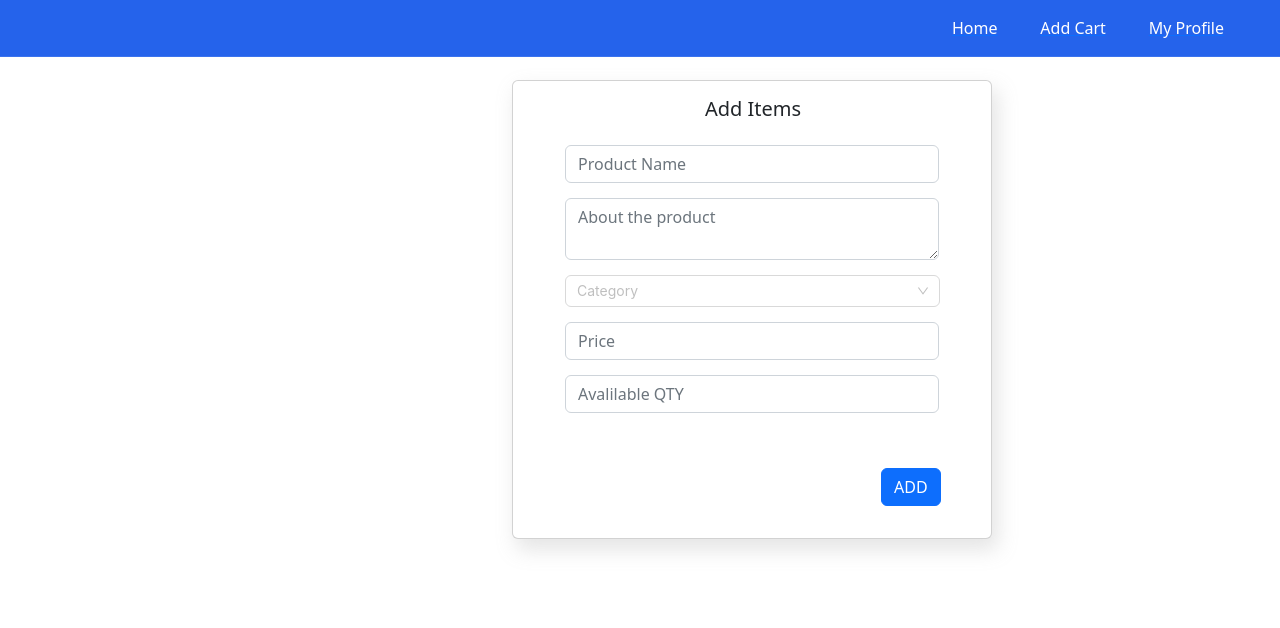
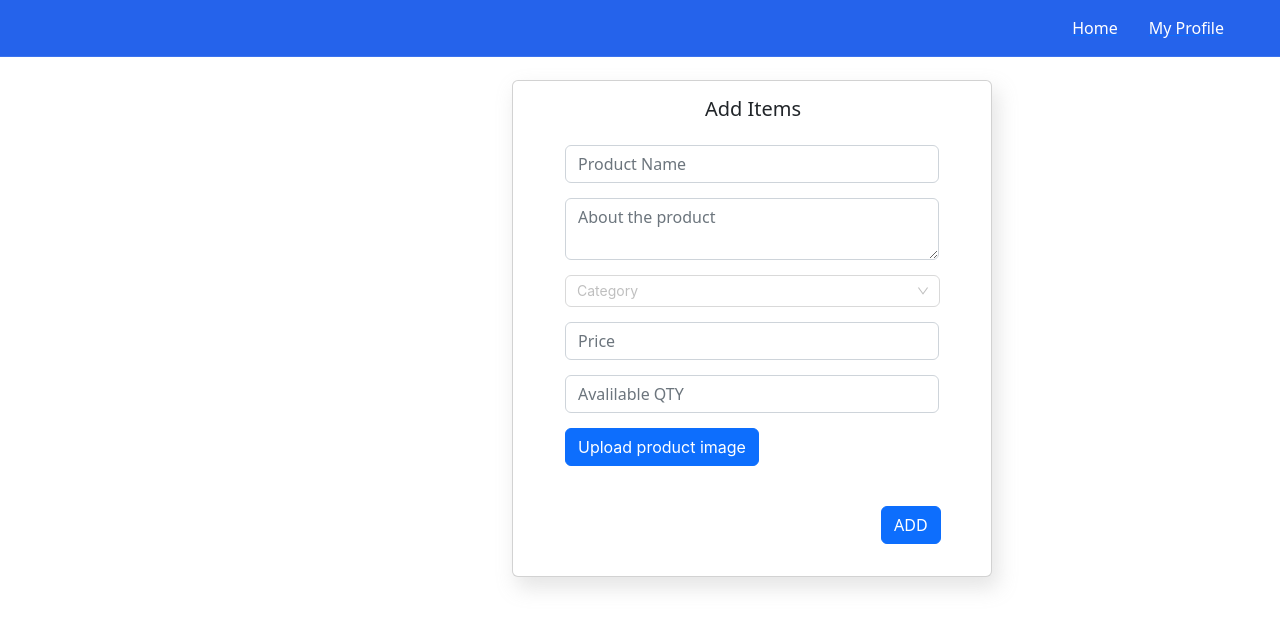
Before and after one commit to ShavidiniEkanayake/Sushi_Online_Marketplace, a React (Create React App) app in the folder sushi_/: page /vendor/addProduct in a window 1280 px wide. Shown: the top 628 px of the page. Built offline with nearby package versions, Linux system fonts and the light colour scheme.

Commit message:
Completed home page

```diff
--- a/sushi_/src/components/common/header.js
+++ b/sushi_/src/components/common/header.js
@@ -19,19 +19,11 @@ const Header = () => {
         className={`w-full flex flex-col md:flex-row justify-between items-center bg-blue-600 p-5 py-3 fixed top-0 z-50 backdrop-blur-[5px] border-b border-white/10 `}
       >
         <div className="w-full md:w-5/12 pl-2 md:pl-12"></div>
-        <div className="hidden lg:flex justify-between items-center w-72 max-w-2xl">
+        <div className="hidden lg:flex justify-between items-center w-a60 max-w-2xl">
           <div>
             <Link to="http://localhost:3000/vendor/dashboard">
-              <span className="px-2 text-nav-links-unselected hover:text-primary transition duration-300 cursor-pointer text-white">
+              <span className="px-2 text-nav-links-unselected hover:text-primary transition duration-300 cursor-pointer text-white"  style={{marginRight:15}}>
                 Home
-              </span>
-            </Link>
-          </div>
-
-          <div>
-            <Link to="http://localhost:3000/vendor/addProduct">
-              <span className="px-2 text-nav-links-unselected hover:text-primary transition duration-300 cursor-pointer text-white">
-                Add Cart
               </span>
             </Link>
           </div>
@@ -72,14 +64,6 @@ const Header = () => {
               <div>
                 <Link to="http://localhost:3000/vendor/addProduct">
                   <span className="px-2 text-nav-links-unselected hover:text-primary transition duration-300 cursor-pointer text-white">
-                    Add Cart
-                  </span>
-                </Link>
-              </div>
-
-              <div>
-                <Link to="http://localhost:3000/vendor/addProduct">
-                  <span className="px-2 text-nav-links-unselected hover:text-primary transition duration-300 cursor-pointer text-white">
                     My Profile
                   </span>
                 </Link>
--- a/sushi_/src/components/pages/VendorProfile.js
+++ b/sushi_/src/components/pages/VendorProfile.js
@@ -10,10 +10,10 @@ const Content = () => {
 
   useEffect(() => {
     const fetchData = async () => {
-      const result = await axios("http://localhost:3001/api/product/viewAll");
+      const result = await axios("http://localhost:3001/api/product");
       setProduct(result);
       setLoading(false);
-      console.log(result);
+      console.log(result.data.data);
     };
     fetchData();
   }, []);
@@ -49,7 +49,7 @@ const Content = () => {
               </Button>
         </div>
 
-        {product.data.Product.map((Project) => (
+        {product.data.data.map((Project) => (
           <div class="card col-3" style={{ margin: 20 }}>
             <img
               class="card-img-top"
--- a/sushi_/src/components/pages/addItem.js
+++ b/sushi_/src/components/pages/addItem.js
@@ -1,10 +1,11 @@
 import React from "react";
-import { Select, Space,message, Upload } from "antd";
-import { InboxOutlined } from '@ant-design/icons';
+import { Select, Space, message, Upload } from "antd";
+import { UploadOutlined } from '@ant-design/icons';
 import { useParams } from "react-router-dom";
 import { Button, Card } from "react-bootstrap";
 import axios from "axios";
 import "react-notifications/lib/notifications.css";
+
 import "../../card.css";
 import {
   NotificationContainer,
@@ -15,7 +16,7 @@ const { Dragger } = Upload;
 
 const Add = async (id, name, description, category, price, qty) => {
   const result = await axios.post(
-    "http://localhost:3001/api/product/addItem?vendorId=63d7f2b25d9ed68f50467557",
+    "http://localhost:3001/api/product",
     {
       name: name,
       description: description,
@@ -33,6 +34,24 @@ const Add = async (id, name, description, category, price, qty) => {
 
 const handleChange = (value) => {
   console.log(`selected ${value}`);
+};
+
+const props = {
+  name: "file",
+  action: "https://www.mocky.io/v2/5cc8019d300000980a055e76",
+  headers: {
+    authorization: "authorization-text",
+  },
+  onChange(info) {
+    if (info.file.status !== "uploading") {
+      console.log(info.file, info.fileList);
+    }
+    if (info.file.status === "done") {
+      message.success(`${info.file.name} file uploaded successfully`);
+    } else if (info.file.status === "error") {
+      message.error(`${info.file.name} file upload failed.`);
+    }
+  },
 };
 
 const Home = () => {
@@ -72,7 +91,7 @@ const Home = () => {
                     placeholder="Category"
                     style={{
                       width: 375,
-                      marginBottom: 15
+                      marginBottom: 15,
                     }}
                     onChange={handleChange}
                     options={[
@@ -114,6 +133,9 @@ const Home = () => {
                   class="form-control"
                   required
                 />
+                <Upload {...props}>
+                  <Button icon={<UploadOutlined />}>Upload product image</Button>
+                </Upload>
               </div>
             </div>
           </div>
--- a/sushi_/src/components/pages/home.js
+++ b/sushi_/src/components/pages/home.js
@@ -22,7 +22,7 @@ const AllProduct = () => {
 
   useEffect(() => {
     const fetchData = async () => {
-      const result = await axios("http://localhost:3001/api/product/viewAll");
+      const result = await axios("http://localhost:3001/api/product");
       setProduct(result);
       setLoading(false);
       console.log(result);
@@ -50,7 +50,7 @@ const AllProduct = () => {
         style={{ marginTop: 90, marginLeft: 200 }}
       >
         <h1 style={{ marginLeft: 450 }}>Product</h1>
-        {product.data.Product.map((Project) => (
+        {product.data.data.map((Project) => (
           <div class="card col-3" style={{ margin: 20 }}>
             <img
               class="card-img-top"
```
